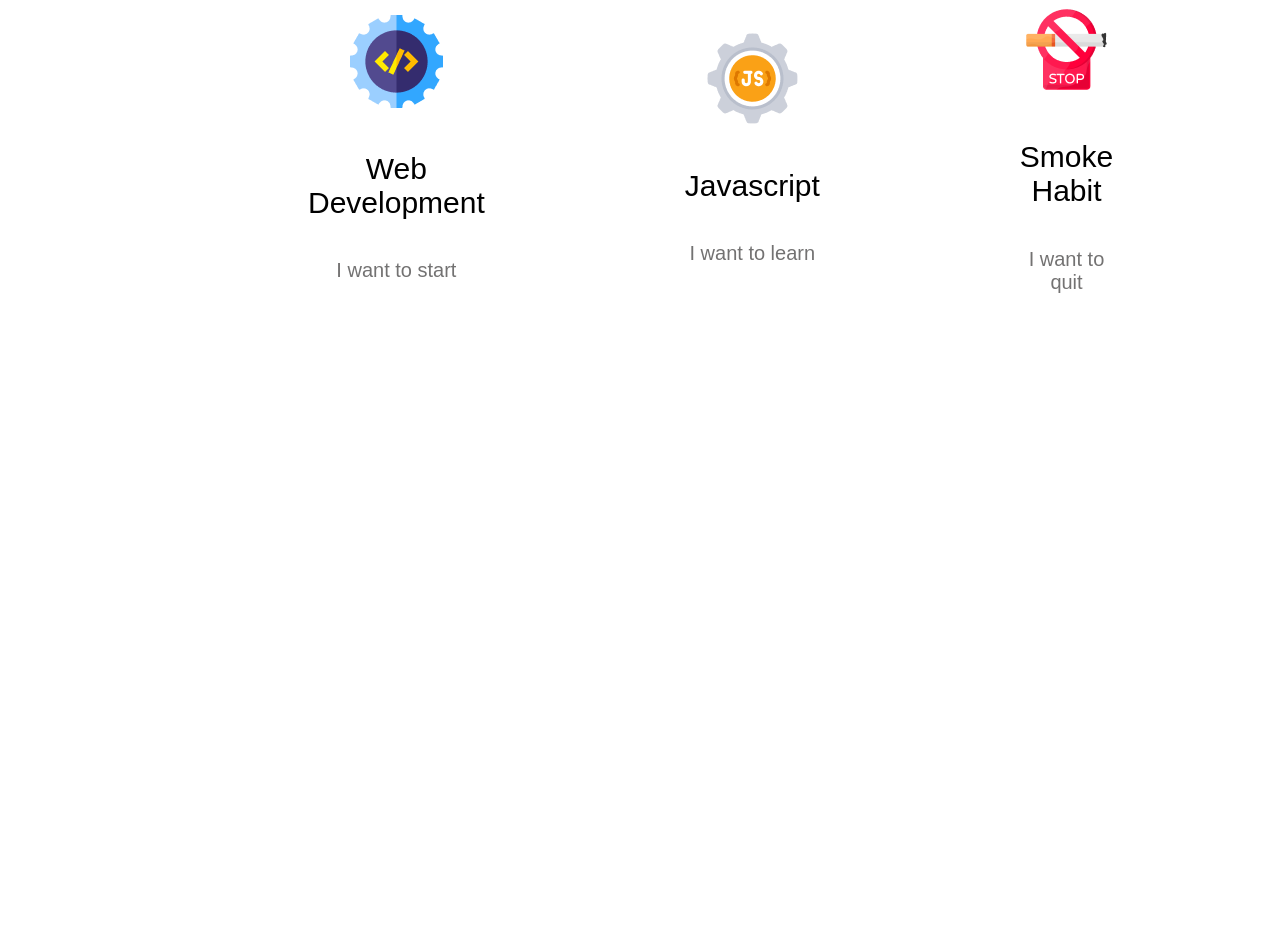
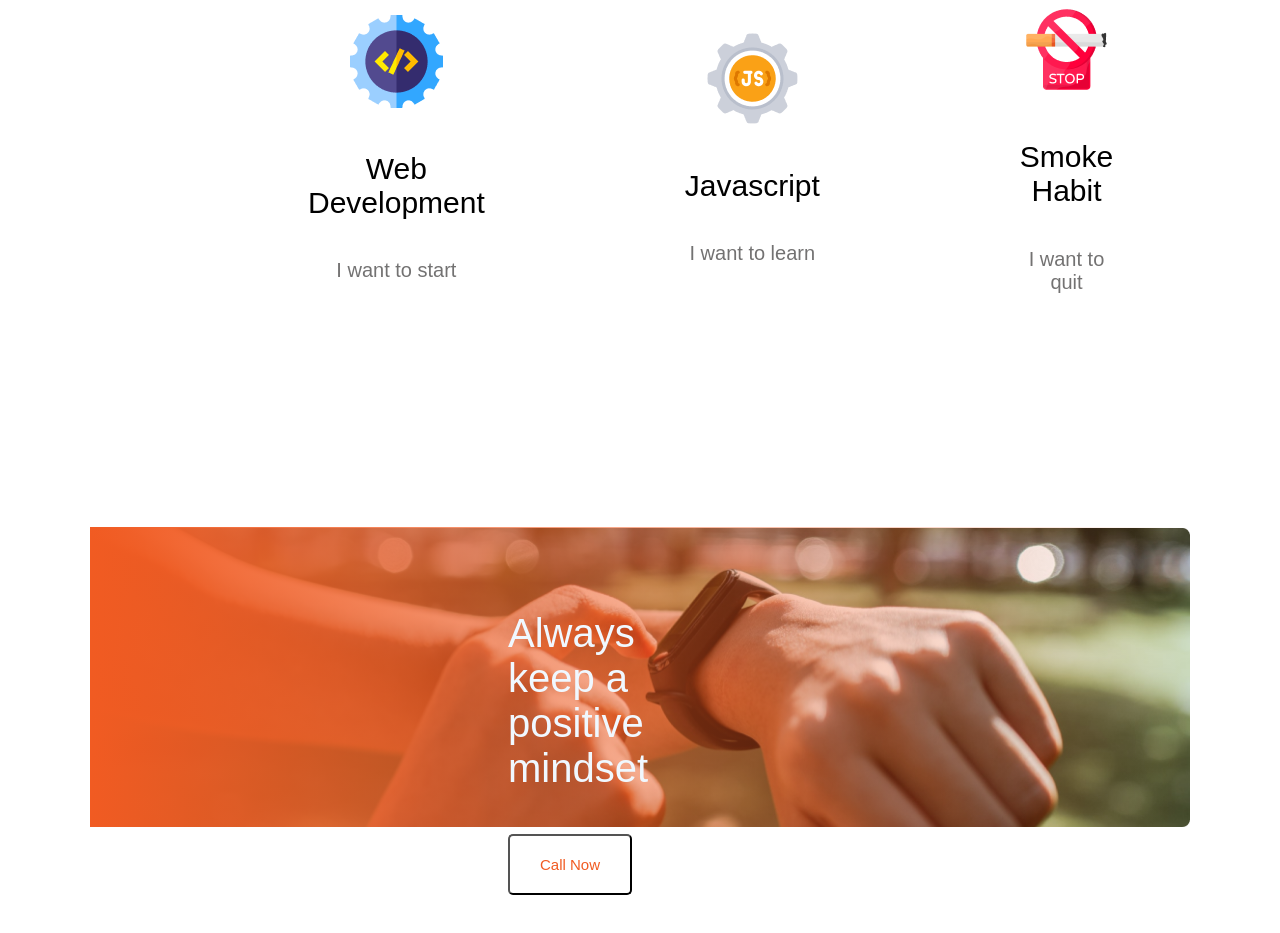
Before and after one commit to SumaiaSamanta96/assigment-1, a plain HTML site: page index.html in a window 1280 px wide. Shown: the part 2116-3049 px from the top of the page. Before the commit the page ends 2451 px from the top, so only its background shows below. Drawn offline with Linux system fonts and the light colour scheme.

Commit message:
4th section

```diff
--- a/css style/style.css
+++ b/css style/style.css
@@ -98,3 +98,28 @@ word-wrap: break-word;
     font-weight: 100;
     color: rgb(115, 114, 114);
   }
+  /* Call Now section styles */
+  .call-now{
+    padding: 250px 400px 300px 500px;
+    background-image: linear-gradient(90.00deg, rgb(241, 91, 34),rgba(241, 91, 34, 0) 100%), url("../images/watch.png");
+    background-size: 1100px 300px;
+    background-repeat: no-repeat;
+    background-position-x: center;
+    background-position-y: 200px;
+  }
+  .call-title{
+    font-weight: 100;
+    font-size: 40px;
+    margin-right: 50%;
+    padding-bottom: 10px;
+    color: aliceblue;
+
+  }
+  .call-btn{
+    padding: 20px 30px;
+    border-radius: 5px;
+    background-color: rgb(255, 255, 255) ;
+    color: rgb(241, 91, 34);
+    font-size: 15px;
+
+  }
--- a/index.html
+++ b/index.html
@@ -64,6 +64,10 @@
                 <h5>I want to develop</h5>
             </div>
           </section>
+          <section class="call-now">
+            <h1 class="call-title">Always keep a positive mindset</h1>
+            <button class="call-btn">Call Now</button>
+          </section>
 
     </header>
 
```
